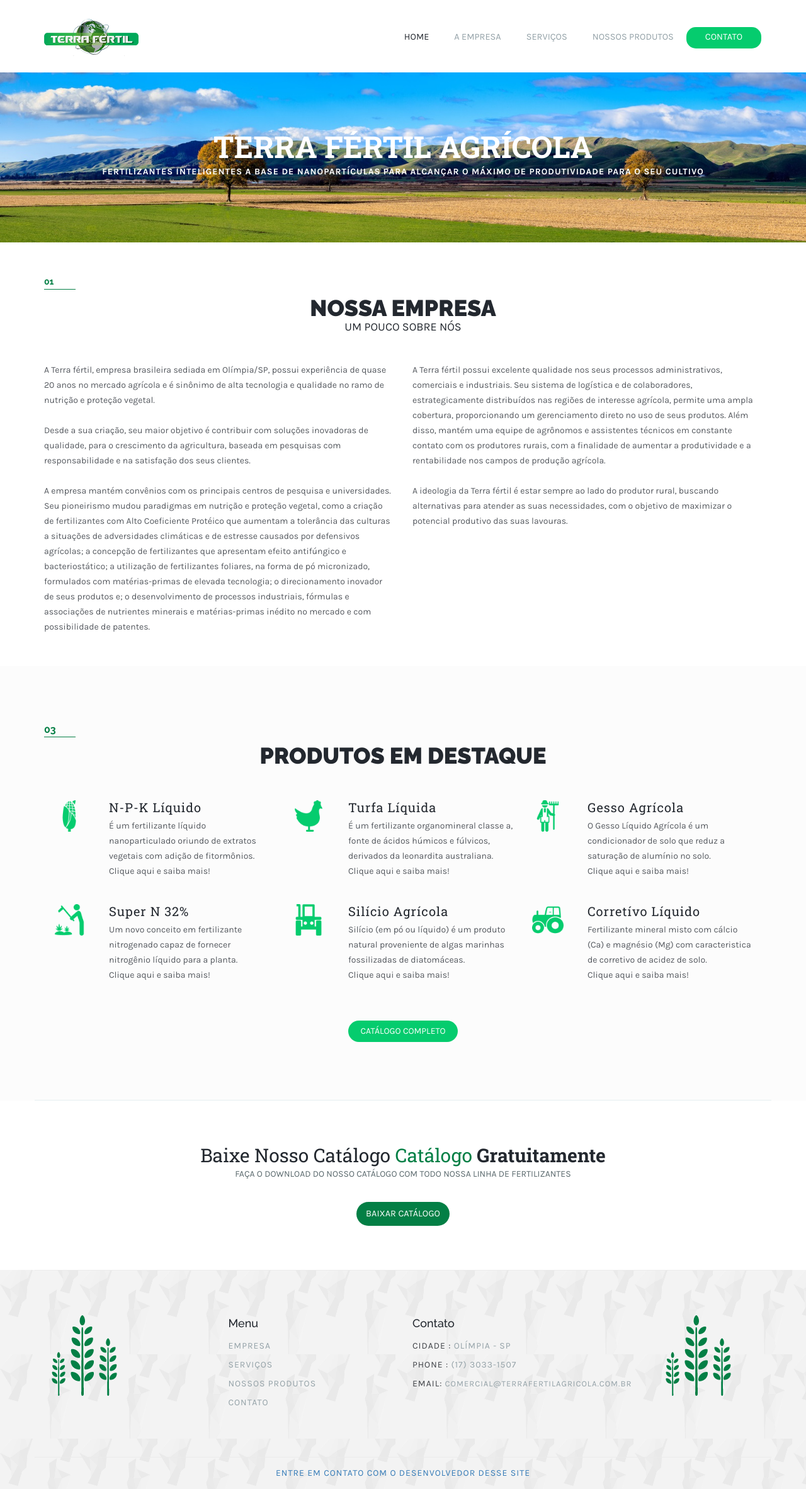
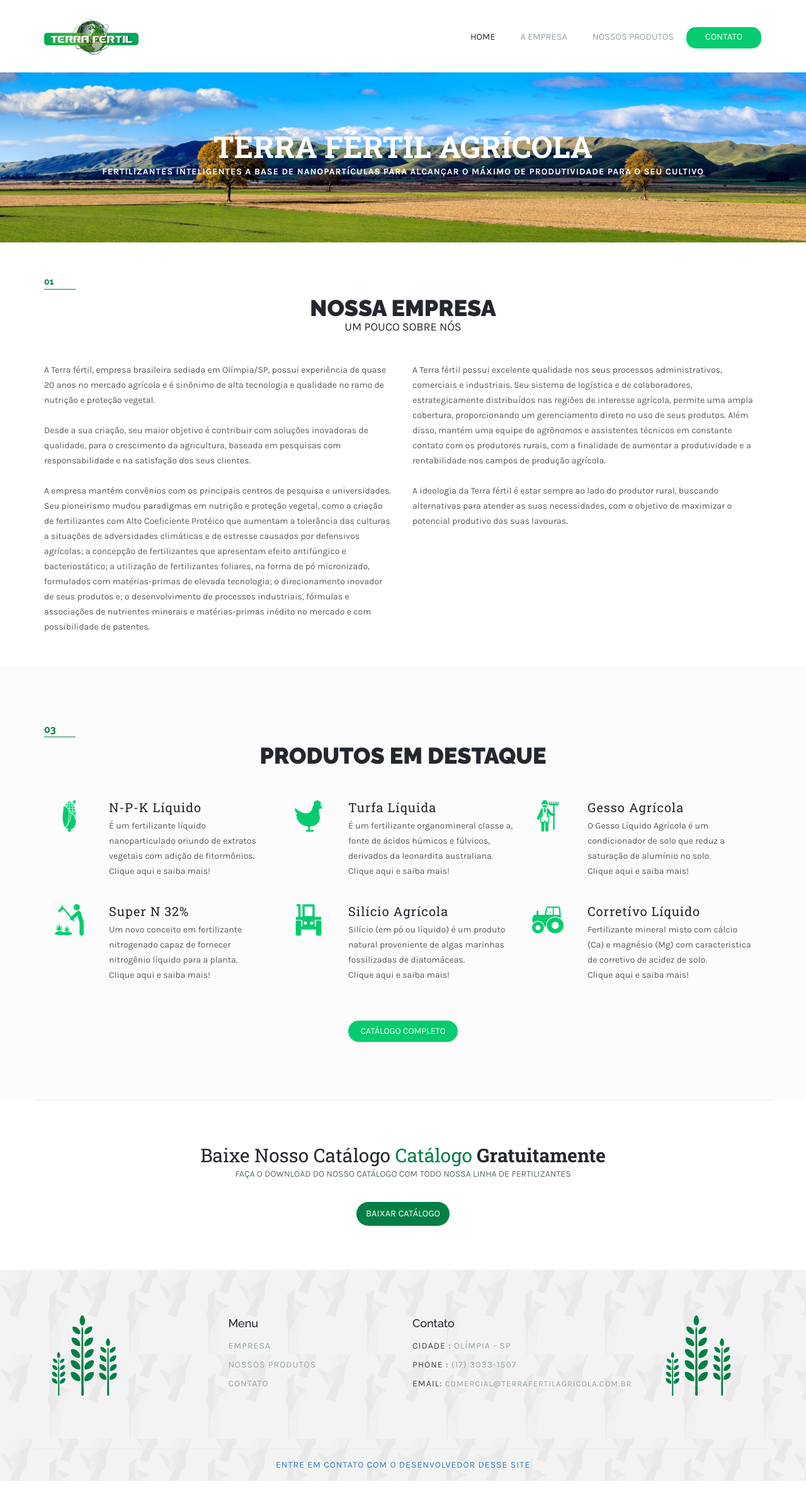
Before and after one commit to marcobonuto/terrafertil, a plain HTML site: page about.html in a window 1280 px wide. Shown: the whole page at 63% size. Drawn offline with Linux system fonts and the light colour scheme.

Commit message:
Remove 'serviços'  do menu

```diff
--- a/about.html
+++ b/about.html
@@ -60,7 +60,6 @@
               <ul class="nav navbar-nav">
                 <li class="active"><a href="index.html">Home<span class="sr-only">(current)</span></a></li>
                 <li><a href="about.html">A Empresa</a></li>
-                <li><a href="about.html">Serviços</a></li>
                 <li class="dropdown">
                   <a href="#" class="dropdown-toggle" data-toggle="dropdown" role="button" aria-haspopup="true" aria-expanded="false">Nossos Produtos</a>
                   <ul class="dropdown-menu">
@@ -297,7 +296,6 @@
             <div class="head-style">Menu</div>
             <ul class="menu-footer">
                 <li><a href="index.html">Empresa</a></li>
-                <li><a href="about.html">Serviços</a></li>
                 <li><a href="#">Nossos Produtos</a></li>
                 <li><a href="portfolio-mansory">Contato</a></li>
             </ul>
```
Also changed, not shown: contact.html (+0 -2 lines), index.html (+0 -2 lines), service-two.html (+0 -1 lines).
